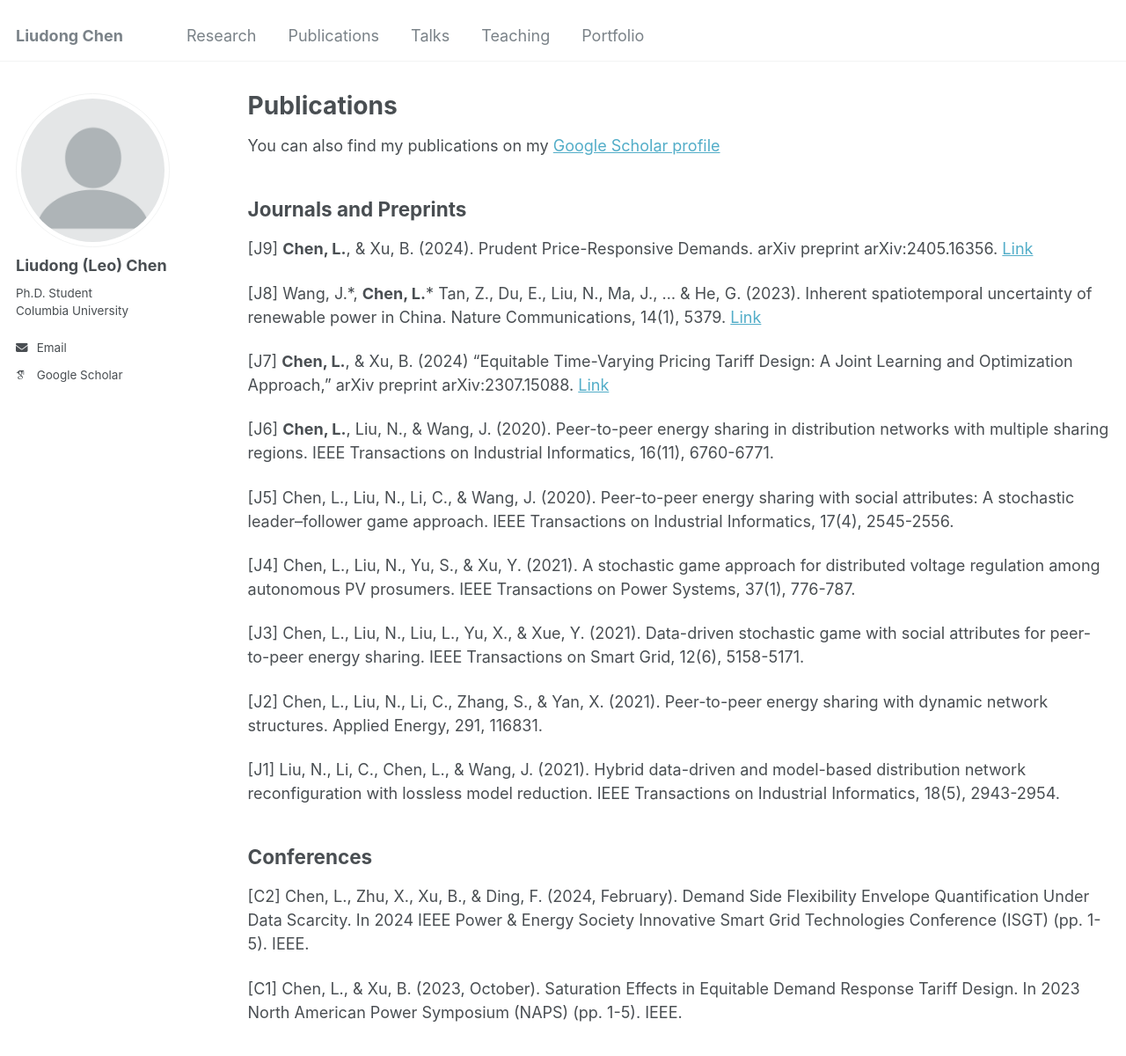
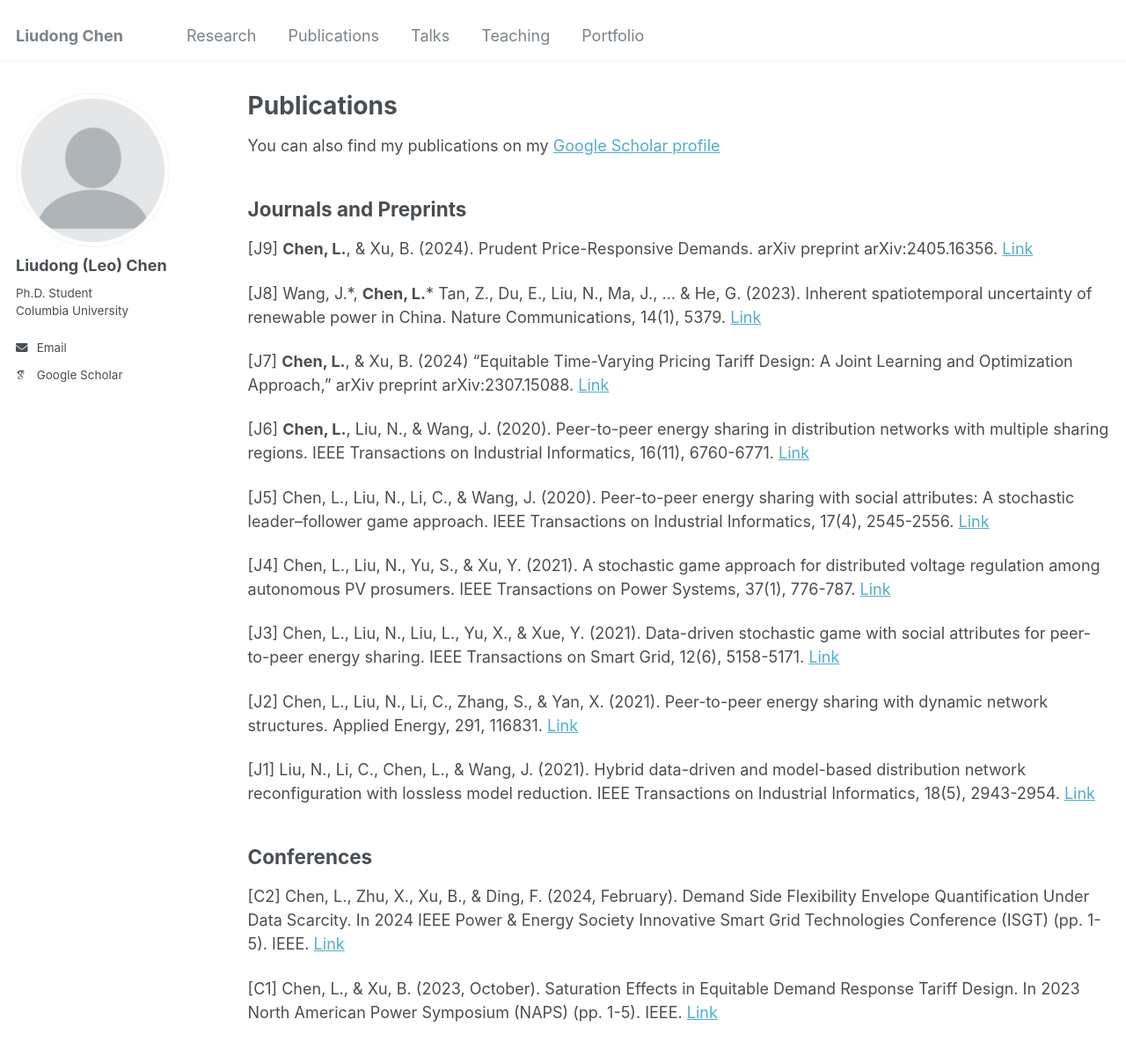
Before and after one commit to liudong-chen/liudong-chen.github.io, a Jekyll site: the page built from _pages/publications.md, in a window 1280 px wide and 1400 px high. Shown: the top 1200 px of the window at 88% size. Built offline with Jekyll 4.4.1, drawn with Linux system fonts in a browser that asks for light colours; some web fonts are replaced.

Commit message:
Update publications.md

```diff
--- a/_pages/publications.md
+++ b/_pages/publications.md
@@ -19,17 +19,17 @@ You can also find my publications on my [Google Scholar profile](https://scholar
 
 [J7] **Chen, L.**, & Xu, B. (2024) "Equitable Time-Varying Pricing Tariff Design: A Joint Learning and Optimization Approach," arXiv preprint arXiv:2307.15088. [Link](https://arxiv.org/abs/2307.15088)
 
-[J6] **Chen, L.**, Liu, N., & Wang, J. (2020). Peer-to-peer energy sharing in distribution networks with multiple sharing regions. IEEE Transactions on Industrial Informatics, 16(11), 6760-6771.
+[J6] **Chen, L.**, Liu, N., & Wang, J. (2020). Peer-to-peer energy sharing in distribution networks with multiple sharing regions. IEEE Transactions on Industrial Informatics, 16(11), 6760-6771. [Link](..assets/Multiple_Sharing_Region.pdf)
 
-[J5] Chen, L., Liu, N., Li, C., & Wang, J. (2020). Peer-to-peer energy sharing with social attributes: A stochastic leader–follower game approach. IEEE Transactions on Industrial Informatics, 17(4), 2545-2556.
+[J5] Chen, L., Liu, N., Li, C., & Wang, J. (2020). Peer-to-peer energy sharing with social attributes: A stochastic leader–follower game approach. IEEE Transactions on Industrial Informatics, 17(4), 2545-2556. [Link](..assets/Social_Attributes.pdf)
 
-[J4] Chen, L., Liu, N., Yu, S., & Xu, Y. (2021). A stochastic game approach for distributed voltage regulation among autonomous PV prosumers. IEEE Transactions on Power Systems, 37(1), 776-787.
+[J4] Chen, L., Liu, N., Yu, S., & Xu, Y. (2021). A stochastic game approach for distributed voltage regulation among autonomous PV prosumers. IEEE Transactions on Power Systems, 37(1), 776-787. [Link](..assets/Voltage_Regulation.pdf)
 
-[J3] Chen, L., Liu, N., Liu, L., Yu, X., & Xue, Y. (2021). Data-driven stochastic game with social attributes for peer-to-peer energy sharing. IEEE Transactions on Smart Grid, 12(6), 5158-5171.
+[J3] Chen, L., Liu, N., Liu, L., Yu, X., & Xue, Y. (2021). Data-driven stochastic game with social attributes for peer-to-peer energy sharing. IEEE Transactions on Smart Grid, 12(6), 5158-5171. [Link](..assets/Data-Driven_Stochastic_Game.pdf)
 
-[J2] Chen, L., Liu, N., Li, C., Zhang, S., & Yan, X. (2021). Peer-to-peer energy sharing with dynamic network structures. Applied Energy, 291, 116831.
+[J2] Chen, L., Liu, N., Li, C., Zhang, S., & Yan, X. (2021). Peer-to-peer energy sharing with dynamic network structures. Applied Energy, 291, 116831. [Link](..assets/Dynamic_network_structures.pdf)
 
-[J1] Liu, N., Li, C., Chen, L., & Wang, J. (2021). Hybrid data-driven and model-based distribution network reconfiguration with lossless model reduction. IEEE Transactions on Industrial Informatics, 18(5), 2943-2954.
+[J1] Liu, N., Li, C., Chen, L., & Wang, J. (2021). Hybrid data-driven and model-based distribution network reconfiguration with lossless model reduction. IEEE Transactions on Industrial Informatics, 18(5), 2943-2954. [Link](..assets/Hybrid_Data_Driven.pdf)
 
 [//]: [J4] Chen, L., Liu, N., Li, C., Wu, L., & Chen, Y. (2021). Multi-party stochastic energy scheduling for industrial integrated energy systems considering thermal delay and thermoelectric coupling. Applied Energy, 304, 117882.
 
@@ -42,6 +42,6 @@ You can also find my publications on my [Google Scholar profile](https://scholar
 
 ## Conferences
 
-[C2] Chen, L., Zhu, X., Xu, B., & Ding, F. (2024, February). Demand Side Flexibility Envelope Quantification Under Data Scarcity. In 2024 IEEE Power & Energy Society Innovative Smart Grid Technologies Conference (ISGT) (pp. 1-5). IEEE.
+[C2] Chen, L., Zhu, X., Xu, B., & Ding, F. (2024, February). Demand Side Flexibility Envelope Quantification Under Data Scarcity. In 2024 IEEE Power & Energy Society Innovative Smart Grid Technologies Conference (ISGT) (pp. 1-5). IEEE. [Link](..assets/Demand_flexibility.pdf)
 
-[C1] Chen, L., & Xu, B. (2023, October). Saturation Effects in Equitable Demand Response Tariff Design. In 2023 North American Power Symposium (NAPS) (pp. 1-5). IEEE.
+[C1] Chen, L., & Xu, B. (2023, October). Saturation Effects in Equitable Demand Response Tariff Design. In 2023 North American Power Symposium (NAPS) (pp. 1-5). IEEE. [Link](..assets/Saturation_Effects.pdf)
```
